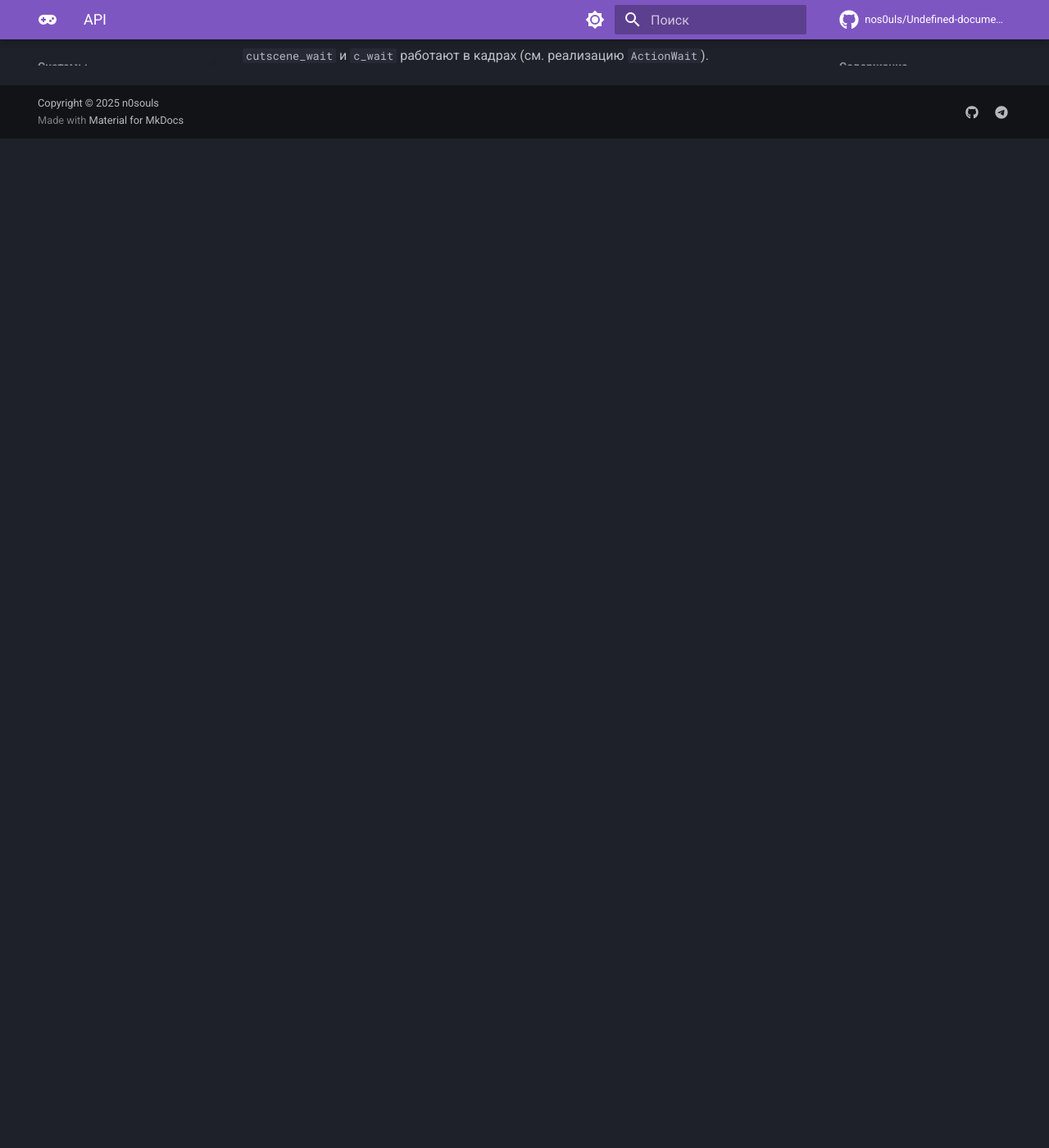
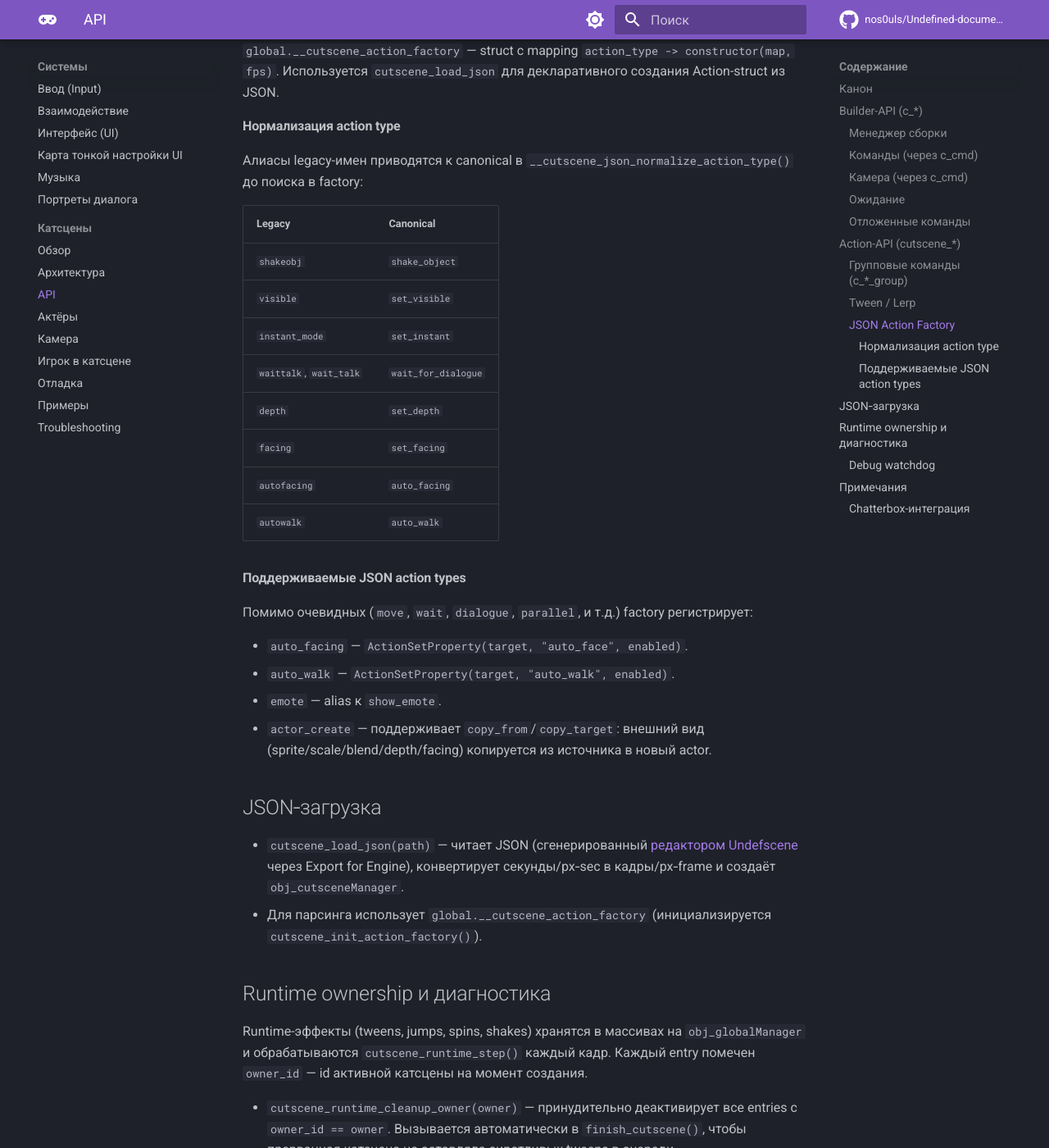
Before and after one commit to nos0uls/Undefined-documentation, an MkDocs documentation site: the page built from docs/systems/cutscenes/api.md, in a window 1280 px wide and 1400 px high, scrolled down 3413 px. Shown: the whole window at 82% size. Built offline with MkDocs 1.6.1 and Material for MkDocs 9.7.7, drawn with Linux system fonts in a browser that asks for light colours; comment, search, counter and statistics services are not loaded; before the commit the page ends 3582 px from its top, so only the background shows below that; some of the changed text lies outside the part shown.

Commit message:
docs(cutscenes): обновить API-документацию с tween-системой, runtime ownership и нормализацией action types
- Добавить описание канонических форматов target_ref и музыкальной системы
- Документировать c_tween/c_lerp API и удаление legacy-алиасов
- Описать JSON action factory с таблицей нормализации legacy-имён

```diff
--- a/docs/systems/cutscenes/api.md
+++ b/docs/systems/cutscenes/api.md
@@ -1,9 +1,10 @@
 # Катсцены: API
 
 ## Канон
-- **`target_ref`**: канонический формат — **instance id**.
-- **Единицы скорости**: **px/frame**.
-- **JSON‑загрузка**: в JSON длительности в **секундах**, скорости в **px/sec**, при загрузке конвертируются в кадры/px‑per‑frame.
+- **`target_ref`**: канонический формат — **instance id** или строковый actor key, резолвится менеджером.
+- **Единицы скорости**: **px/frame** в builder-API. Длительности в builder — **кадры**.
+- **JSON‐загрузка**: в JSON длительности в **секундах**, скорости в **px/sec**, при загрузке конвертируются в кадры/px‐per‐frame.
+- **Music** — отдельная система (`obj_music_ctrl` + `scr_global_music_*`). Cutscene-ядро не владеет музыкой; из катсцен музыка управляется через `c_run`/`c_sfx` или прямые вызовы `global.play_music(...)`.
 
 ## Builder-API (`c_*`)
 Builder-слой предназначен для построения очереди через активный менеджер (build manager) без передачи `mgr` в каждый вызов.
@@ -33,7 +34,7 @@
 - `c_panobj(target_ref, frames)` — `ActionCameraPanToObj(target_ref, frames)`
 - `c_panspeed(dx, dy, frames)` — `ActionCameraPanSpeed(dx, dy, frames)`
 - `c_pan_wait(view_x, view_y, frames)` — `c_pan(...)` + `c_wait(frames)`
-- `c_shake()` — добавляет `ActionCameraShake(30, 4)` (фиксировано)
+- `c_cmd("shake", frames=60, magnitude=4)` — `ActionCameraShake(frames, magnitude)`. Дефолты 60/4 применяются, если аргументы не переданы. `ActionCameraShake` теперь корректно восстанавливает позицию камеры на cleanup и не накапливает дрейф (Phase 1 fix).
 
 ### Ожидание
 - `c_wait(frames)` — добавляет `ActionWait(frames)`.
@@ -77,13 +78,62 @@
 - `c_var_group(targets[], property, value)` — `ActionSetProperty`
 - `c_tween_group(targets[], property, to_value, frames, easing="linear", from_value=undefined)`
 
+### Tween / Lerp
+- `c_tween(target, property, to_value, frames, easing="linear", from_value=undefined)` — `ActionTween` для instance.
+- `c_tween_camera(property, to_value, frames, easing="linear", from_value=undefined)` — `ActionTween` для камеры.
+- `c_var_lerp_instance(target, property, from, to, frames, easing="linear")` — алиас `c_tween` с явным `from`.
+- `c_lerp(target, property, from, to, frames, easing="linear")` — **короткий алиас** для `c_var_lerp_instance` (также доступен из Yarn как `<<c_lerp ...>>`).
+- `c_var_lerp_to_instance(target, property, to, frames, easing="linear")` — tween от текущего значения до `to`.
+
+> Legacy-алиасы `c_snd_play`, `c_lerp_var_instance`, `c_lerpvar_instance`, `c_wait_talk` удалены — используйте `c_soundplay`/`c_var_lerp_instance`/`c_waittalk` или короткий `c_lerp`.
+
 ### JSON Action Factory
 `cutscene_init_action_factory()` создаёт глобальную фабрику `global.__cutscene_action_factory` — struct с mapping `action_type -> constructor(map, fps)`.
 Используется `cutscene_load_json` для декларативного создания Action-struct из JSON.
 
+#### Нормализация action type
+Алиасы legacy-имен приводятся к canonical в `__cutscene_json_normalize_action_type()` до поиска в factory:
+
+| Legacy | Canonical |
+| ------ | --------- |
+| `shakeobj` | `shake_object` |
+| `visible` | `set_visible` |
+| `instant_mode` | `set_instant` |
+| `waittalk`, `wait_talk` | `wait_for_dialogue` |
+| `depth` | `set_depth` |
+| `facing` | `set_facing` |
+| `autofacing` | `auto_facing` |
+| `autowalk` | `auto_walk` |
+
+#### Поддерживаемые JSON action types
+Помимо очевидных (`move`, `wait`, `dialogue`, `parallel`, и т.д.) factory регистрирует:
+
+- `auto_facing` — `ActionSetProperty(target, "auto_face", enabled)`.
+- `auto_walk` — `ActionSetProperty(target, "auto_walk", enabled)`.
+- `emote` — alias к `show_emote`.
+- `actor_create` — поддерживает `copy_from`/`copy_target`: внешний вид (sprite/scale/blend/depth/facing) копируется из источника в новый actor.
+
 ## JSON‑загрузка
 - `cutscene_load_json(path)` — читает JSON (сгенерированный [редактором Undefscene](./undefscene/overview.md) через Export for Engine), конвертирует секунды/px‑sec в кадры/px‑frame и создаёт `obj_cutsceneManager`.
 - Для парсинга использует `global.__cutscene_action_factory` (инициализируется `cutscene_init_action_factory()`).
+
+## Runtime ownership и диагностика
+
+Runtime-эффекты (tweens, jumps, spins, shakes) хранятся в массивах на `obj_globalManager` и обрабатываются `cutscene_runtime_step()` каждый кадр. Каждый entry помечен `owner_id` — id активной катсцены на момент создания.
+
+- `cutscene_runtime_cleanup_owner(owner)` — принудительно деактивирует все entries с `owner_id == owner`. Вызывается автоматически в `finish_cutscene()`, чтобы прерванная катсцена не оставляла сиротливых tweens в очереди.
+- `__cutscene_runtime_remove_at(arr, index, item)` — внутренний helper, используемый `cutscene_runtime_step` для swap-remove с гарантией `entry.active = false`.
+
+### Debug watchdog
+
+`obj_cutsceneManager` ведёт счётчик кадров, в течение которых текущий action уже ждёт завершения. Если счётчик превышает порог (`debug_stuck_warning_frames`, по умолчанию 600), в `show_debug_message` пишется предупреждение с `action_type` и именем катсцены. Счётчик сбрасывается при:
+
+- переходе к следующему action,
+- `start_cutscene()`,
+- `finish_cutscene()`,
+- invalid action struct в очереди.
+
+В debug overlay (`Draw_64.gml`) строка `Wait: N/N frames` показывает текущее значение; когда порог превышен — цвет меняется с жёлтого на красный.
 
 ## Примечания
 ### Chatterbox-интеграция
```
